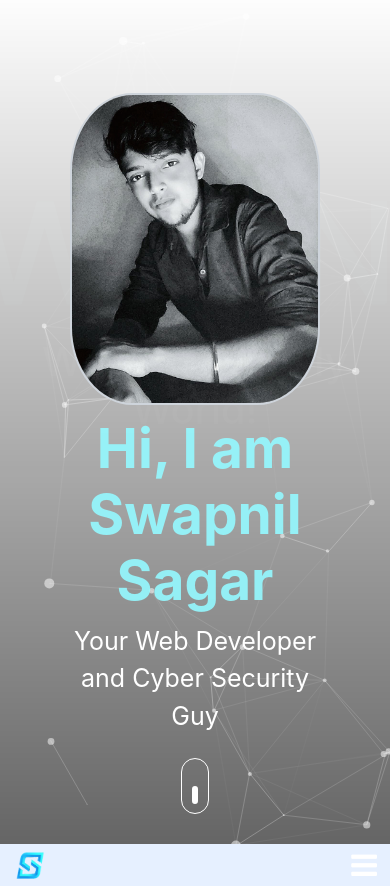
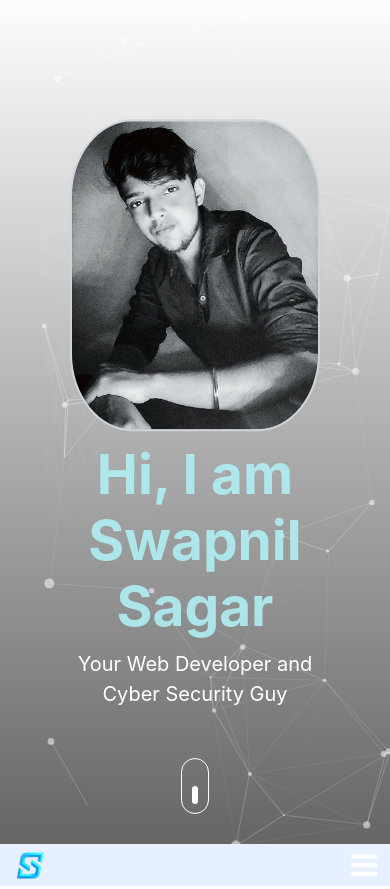
Before and after one commit to Swapnil-Sagar/MyPortfolioSite, a plain HTML site: page index.html in a window 390 px wide. Shown: the top 889 px of the page. Drawn offline with nearby package versions, Linux system fonts and the light colour scheme.

Commit message:
Fixed splash screen media query

```diff
--- a/style.css
+++ b/style.css
@@ -60,6 +60,16 @@ body {
   left: 50%;
   transform: translate(-50%, -50%);
   animation: fill 0.5s ease forwards 3s;
+}
+
+@media (max-width: 56.25em) {
+  #splash_logo {
+    max-width: 80%;
+  }
+  .fade-in {
+    margin-left: 40px;
+    width: 50px;
+  }
 }
 
 #splash_logo path:nth-child(1) {
@@ -160,7 +170,7 @@ body {
     border: 2px solid #ced4db;
   }
   .user-box h1 {
-    color: rgba(148, 248, 255, 0.9);
+    color: rgba(174, 238, 243, 0.9);
     font-weight: bold;
     margin: 10px;
     font-size: 55px;
@@ -168,7 +178,7 @@ body {
 
   .user-box p {
     color: #fff;
-    font-size: 25px;
+    font-size: 20px;
   }
 }
 
@@ -407,6 +417,12 @@ body {
   margin-bottom: 10px;
   transform: skewY(5deg);
   background-color: #545a61 !important;
+}
+
+@media (max-width: 56.25em) {
+  .progress {
+    max-width: 90%;
+  }
 }
 
 .progress-bar {
```
